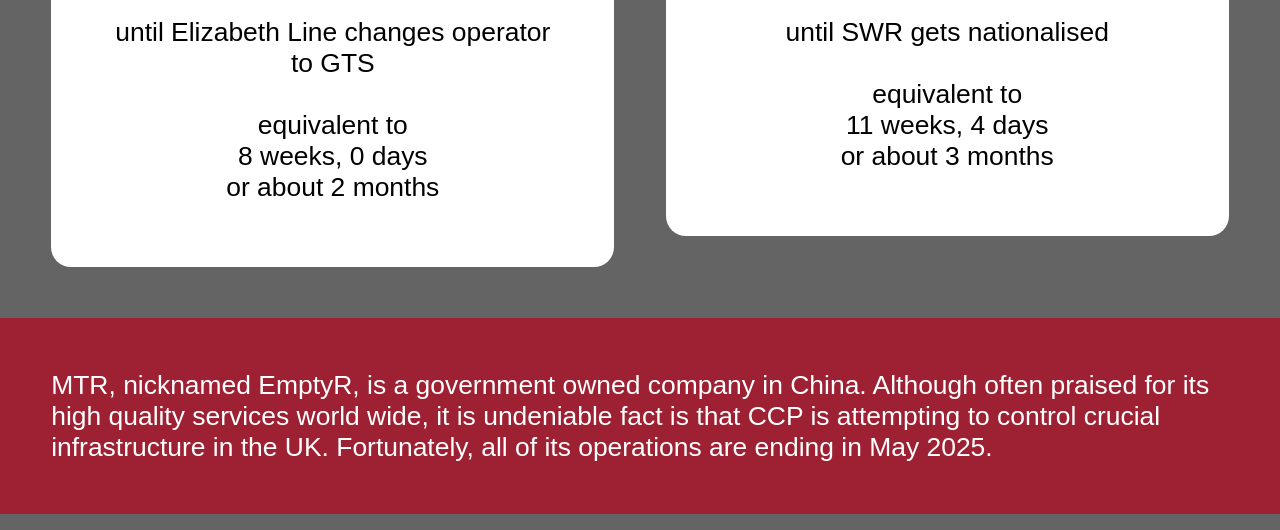
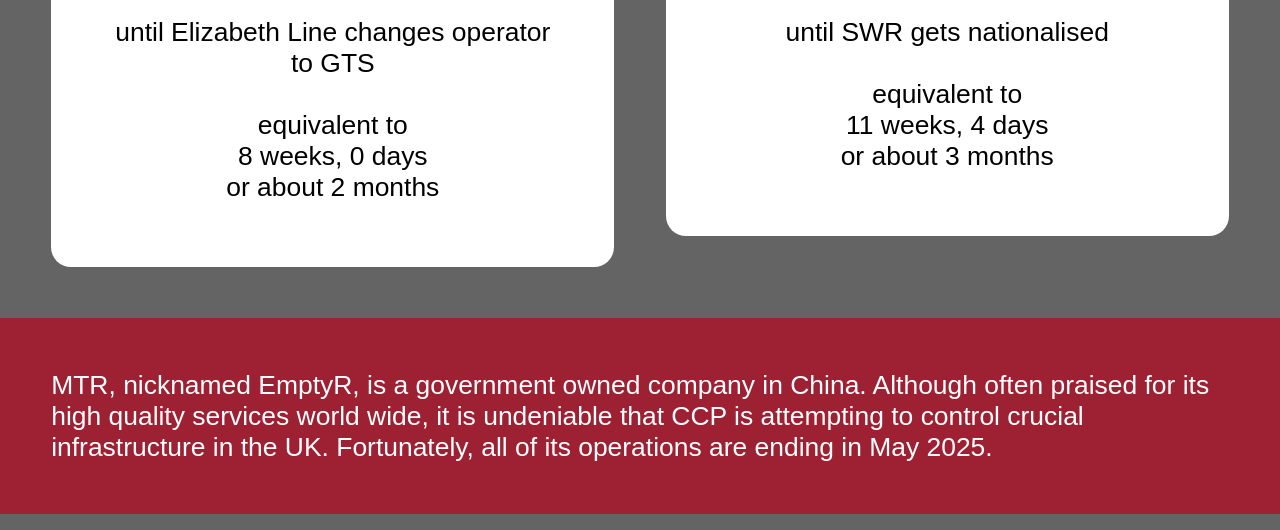
Before and after one commit to ic1149/MTR_count, a plain HTML site: page index.html in a window 1280 px wide. Shown: the part 270-800 px from the top of the page. Drawn offline with Linux system fonts and the light colour scheme.

Commit message:
more formatting

```diff
--- a/index.html
+++ b/index.html
@@ -45,7 +45,9 @@
 </body>
 
 <footer>
-  MTR, nicknamed EmptyR, is a government owned company in China. Although often praised for its high quality services world wide, it is undeniable fact is that CCP is attempting to control crucial infrastructure in the UK. Fortunately, all of its operations are ending in May 2025.
+  MTR, nicknamed EmptyR, is a government owned company in China. Although often praised for its high quality services
+  world wide, it is undeniable that CCP is attempting to control crucial infrastructure in the UK. Fortunately, all of
+  its operations are ending in May 2025.
 </footer>
 
 </html>
```
